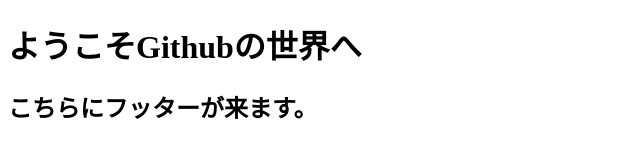
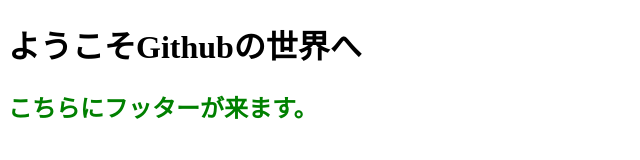
Before and after one commit to ito-kana/test, a plain HTML site: page index.html in a window 1280 px wide. Shown: the whole page, without its empty margins (0-640 px from the left). Drawn offline with Linux system fonts and the light colour scheme.

Commit message:
色を青に変更しました。 (#5)
* 色を青に変更しました。

* 緑に変更しました。

```diff
--- a/index.html
+++ b/index.html
@@ -4,6 +4,7 @@
   <meta charset="UTF-8">
   <meta name="viewport" content="width=device-width, initial-scale=1.0">
   <title>gittraning</title>
+  <link rel="stylesheet" href="stylesheet.css">
 </head>
 <body>
   <header>
--- /dev/null
+++ b/stylesheet.css
@@ -0,0 +1,3 @@
+h2{
+  color: green;
+}
```
